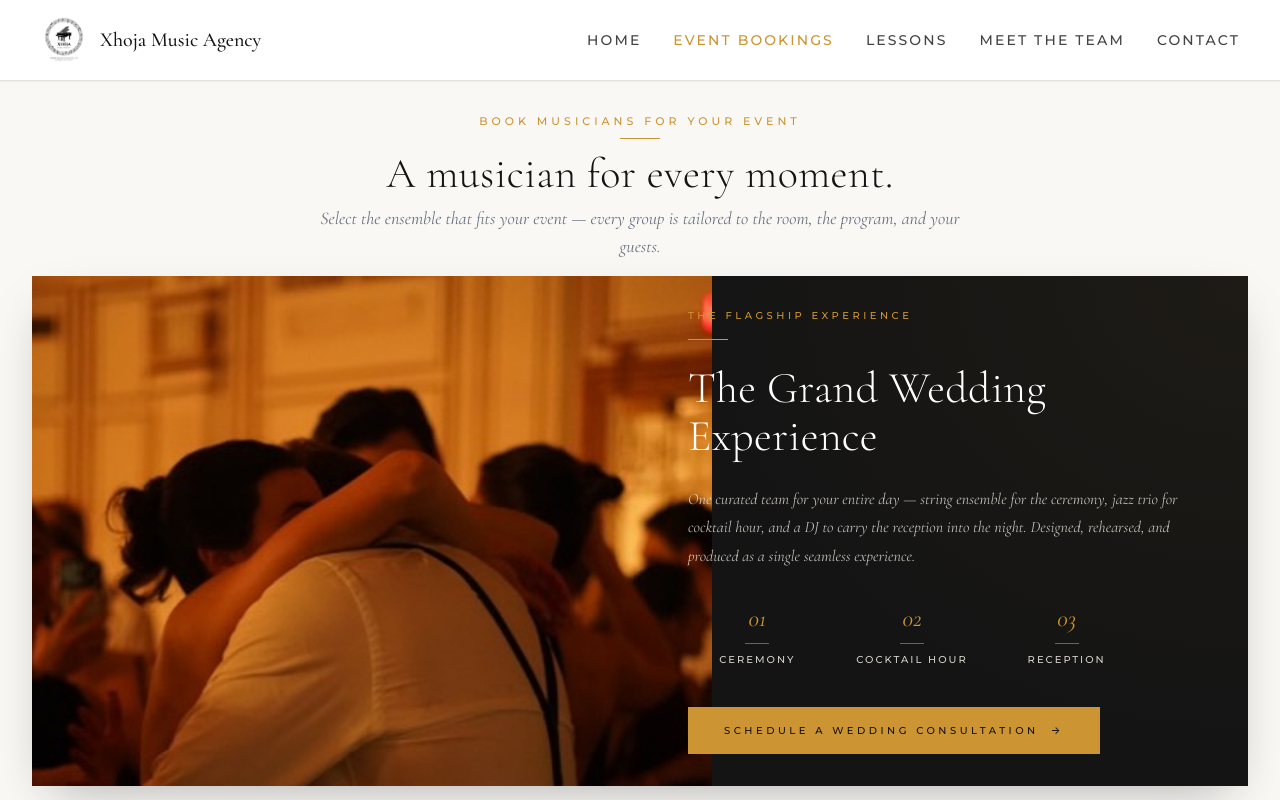
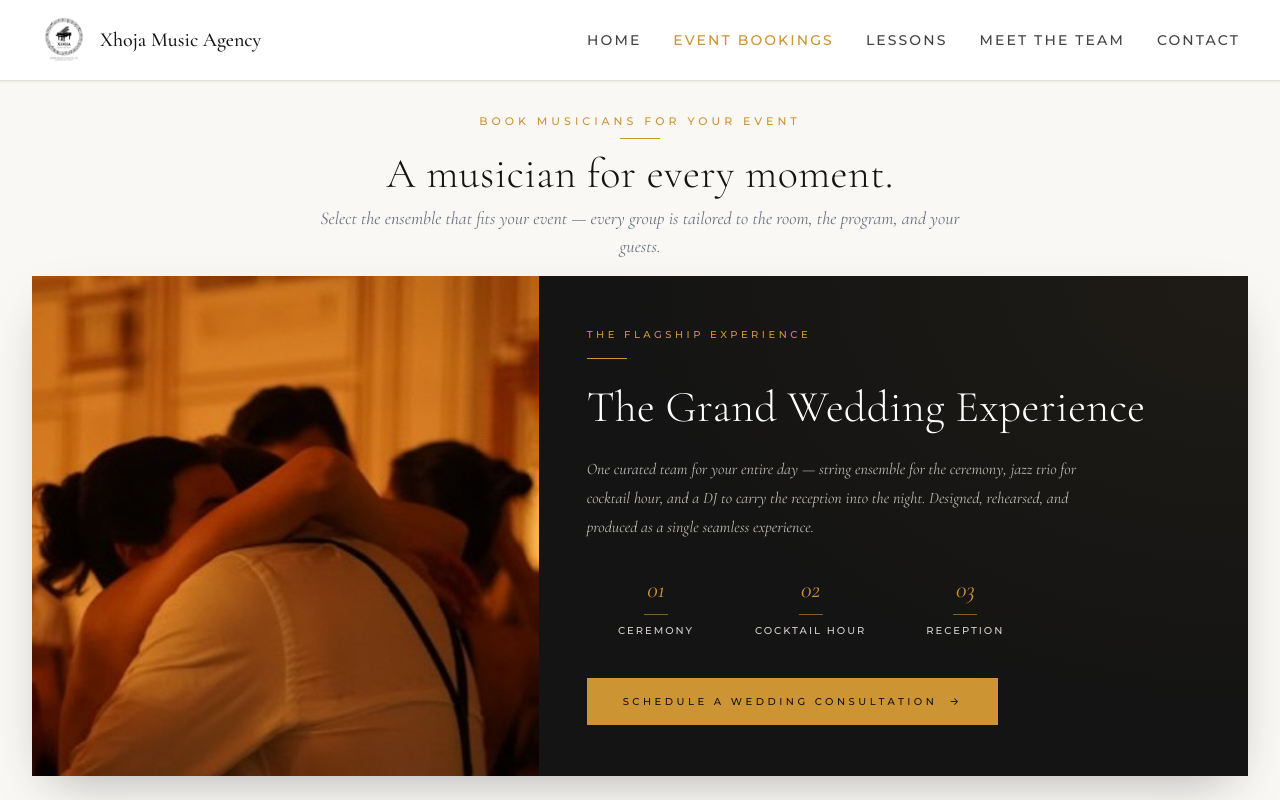
Before and after one commit to xhojamusicagency-cmd/xhoja-music-agency, a React (Vite) app: page /ensembles in a window 1280 px wide. Shown: the top 800 px of the page. Built offline with nearby package versions, Linux system fonts and the light colour scheme.

Commit message:
Rewrite flagship card layout with fixed height and 5/7 column split for proper proportions

```diff
--- a/src/pages/Ensembles.tsx
+++ b/src/pages/Ensembles.tsx
@@ -110,9 +110,9 @@ export default function Ensembles() {
                 to={consultUrl(flagship.name)}
                 className="group relative block overflow-hidden bg-dark shadow-[0_20px_50px_-20px_rgba(20,20,20,0.35)] transition-all duration-500 ease-out hover:-translate-y-1 hover:shadow-[0_28px_70px_-22px_rgba(20,20,20,0.5)]"
               >
-                <div className="grid grid-cols-1 lg:grid-cols-2 items-stretch">
-                  {/* Image side — 4/3 matches the source crop exactly so nothing gets cut */}
-                  <div className="relative aspect-[4/3] lg:aspect-[4/3] overflow-hidden">
+                <div className="grid grid-cols-1 lg:grid-cols-[5fr_7fr] items-stretch">
+                  {/* Image side — fixed height on desktop guarantees no aspect-ratio fighting with content */}
+                  <div className="relative h-[280px] sm:h-[360px] lg:h-auto lg:min-h-[500px] overflow-hidden bg-dark">
                     {flagship.image && (
                       <img
                         src={flagship.image}
@@ -124,7 +124,7 @@ export default function Ensembles() {
                   </div>
 
                   {/* Content side */}
-                  <div className="relative flex flex-col justify-center px-7 sm:px-10 lg:px-12 py-8 lg:py-8">
+                  <div className="relative flex flex-col justify-center px-7 sm:px-10 lg:px-12 py-10 lg:py-12">
                     {/* Subtle gold glow */}
                     <div
                       className="absolute inset-0 opacity-30 pointer-events-none"
```
